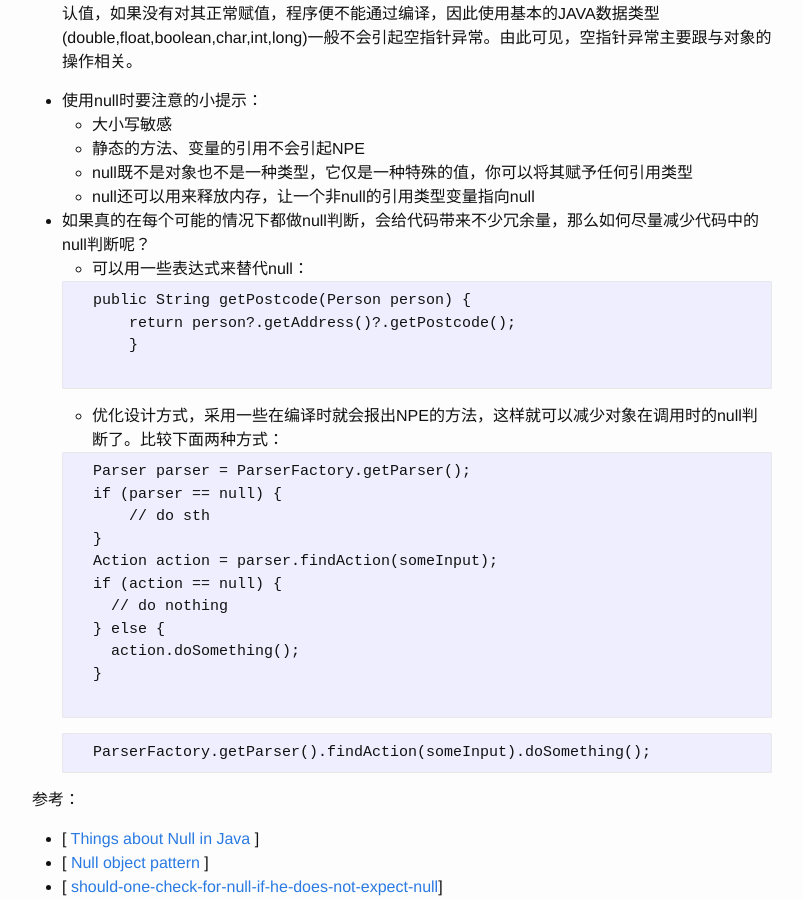
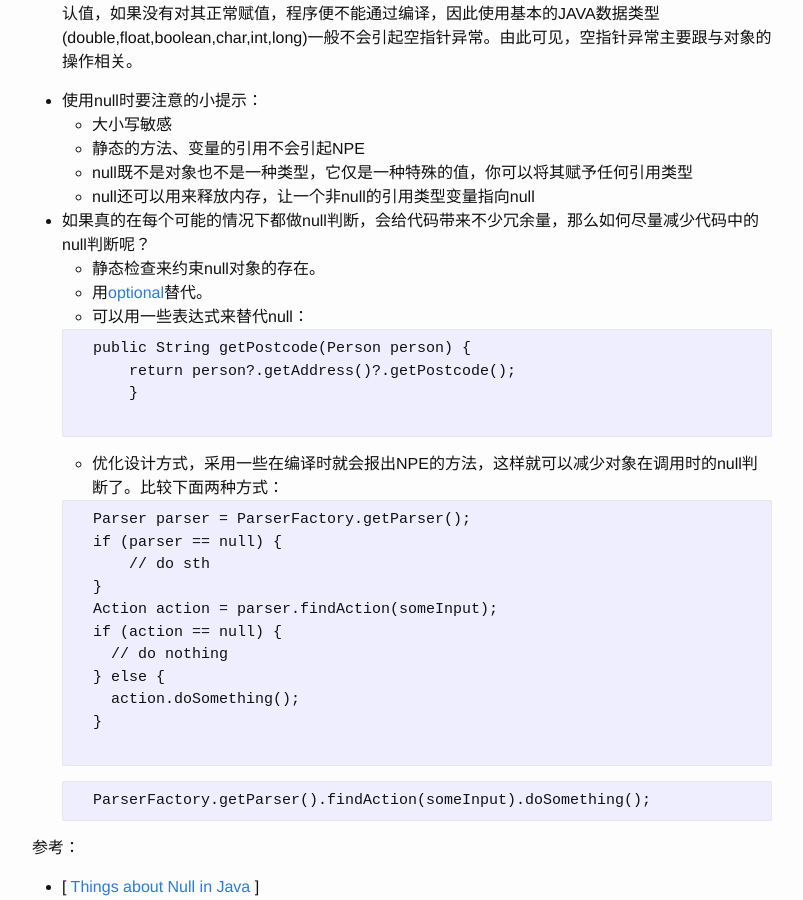
Before and after one commit to annetaliu/annetaliu.github.io, a Jekyll site: the page built from _posts/2017-06-18-java-null.markdown, in a window 1280 px wide and 900 px high, scrolled down 1316 px. Shown: the whole window, without its empty margins (238-1041 px from the left). Built offline with Jekyll 4.4.1, drawn with Linux system fonts in a browser that asks for light colours; comment, search, counter and statistics services are not loaded.

Commit message:
add more on excessive null

````diff
--- a/_posts/2017-06-18-java-null.markdown
+++ b/_posts/2017-06-18-java-null.markdown
@@ -59,6 +59,8 @@ permalink: /java/excessive_null
     - null还可以用来释放内存，让一个非null的引用类型变量指向null
 
 * 如果真的在每个可能的情况下都做null判断，会给代码带来不少冗余量，那么如何尽量减少代码中的null判断呢？<br>
+    - 静态检查来约束null对象的存在。
+    - 用[optional](https://docs.oracle.com/javase/8/docs/api/java/util/Optional.html)替代。
     - 可以用一些表达式来替代null：
 
     ```
````
